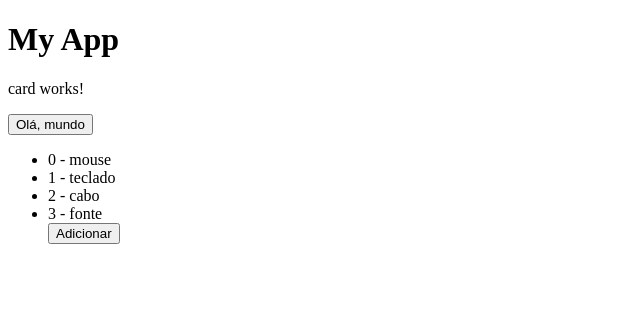
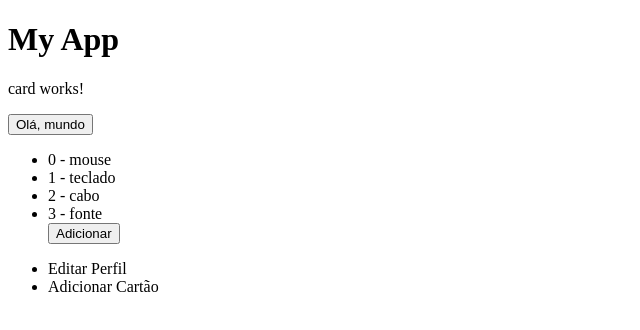
Before and after one commit to LucasSaladini/Desenvolvimento_Frontend_Angular, an Angular app in the folder Angular_Framework/diretivas-proj/: page / in a window 1280 px wide. Shown: the top 330 px of the page, without its empty margins (0-640 px from the left). Built offline with nearby package versions, Linux system fonts and the light colour scheme.

Commit message:
Using switch case

```diff
--- a/Angular_Framework/diretivas-proj/src/app/card/card.component.html
+++ b/Angular_Framework/diretivas-proj/src/app/card/card.component.html
@@ -7,3 +7,26 @@
   </li>
   <button (click)="adicionar()">Adicionar</button>
 </ul>
+<div [ngSwitch]="menuType">
+  <div *ngSwitchDefault="">
+    <ul>
+      <li>Editar Perfil</li>
+      <li>Adicionar Cartão</li>
+    </ul>
+  </div>
+  <div *ngSwitchCase="'admin'">
+    <ul>
+      <li>Editar Perfil</li>
+      <li>Adicionar Cartão</li>
+      <li>Gerenciar Usuários</li>
+    </ul>
+  </div>
+  <div *ngSwitchCase="'superuser'">
+    <ul>
+      <li>Editar Perfil</li>
+      <li>Adicionar Cartão</li>
+      <li>Gerenciar Usuários</li>
+      <li>Gerenciar admins</li>
+    </ul>
+  </div>
+</div>
--- a/Angular_Framework/diretivas-proj/src/app/card/card.component.ts
+++ b/Angular_Framework/diretivas-proj/src/app/card/card.component.ts
@@ -7,6 +7,8 @@
 })
 export class CardComponent implements OnInit{
   produtos: string[] = []
+  menuType: string = "diretor"
+
   constructor() {
     this.produtos = [
       "mouse",
```
